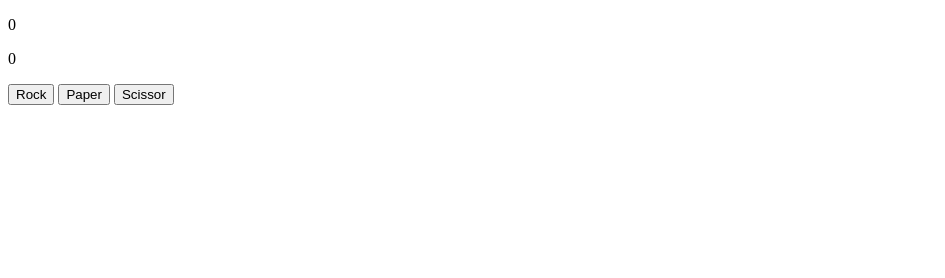
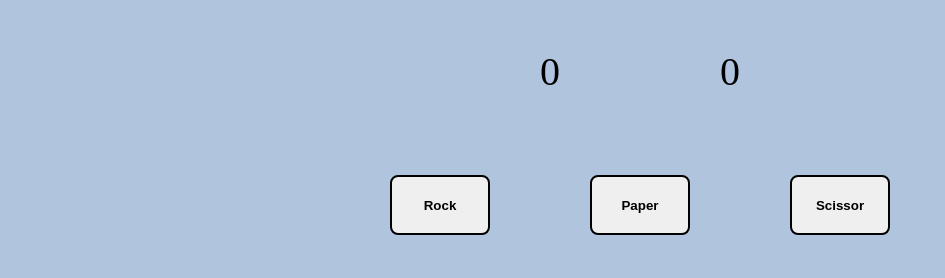
Before and after one commit to Krypto187/rockpaperscissors, a plain HTML site: page index.html in a window 1280 px wide. Shown: the whole page, without its empty margins (0-945 px from the left). Drawn offline with Linux system fonts and the light colour scheme.

Commit message:
Added some style

```diff
--- a/CSS/style.css
+++ b/CSS/style.css
@@ -0,0 +1,29 @@
+body {
+    background-color: lightsteelblue;
+}
+
+button {
+    width: 100px;
+    height: 60px;
+    border-radius: 8px;
+    border: 2px solid black;
+    font-weight: bold;
+}
+
+.results {
+    display: flex;
+    justify-content: center;
+    align-items: center;
+    font-size: 40px;
+    gap: 80px;
+    margin: 0;
+    padding: 0;
+}
+
+.btn-container {
+    padding: 40px 100px;
+    gap: 0 100px;
+    display: flex;
+    justify-content: center;
+    align-items: center;
+}
--- a/index.html
+++ b/index.html
@@ -6,14 +6,17 @@
     <meta http-equiv="X-UA-Compatible" content="IE=edge">
     <meta name="viewport" content="width=device-width, initial-scale=1.0">
     <script src="./JS/main.js" defer></script>
+    <link rel="stylesheet" href="./CSS/style.css">
     <title>Rock-Paper-Scissors</title>
 </head>
 
 <body>
     <div class="results"></div>
-    <button class="rock">Rock</button>
-    <button class="paper">Paper</button>
-    <button class="scissor">Scissor</button>
+    <div class="btn-container">
+        <button class="rock">Rock</button>
+        <button class="paper">Paper</button>
+        <button class="scissor">Scissor</button>
+    </div>
 </body>
 
 </html>
```
